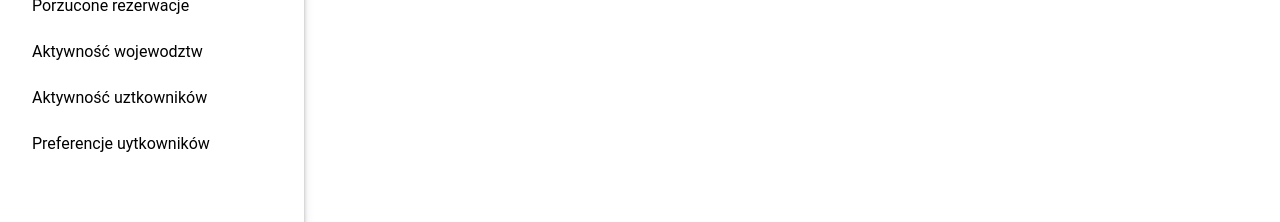
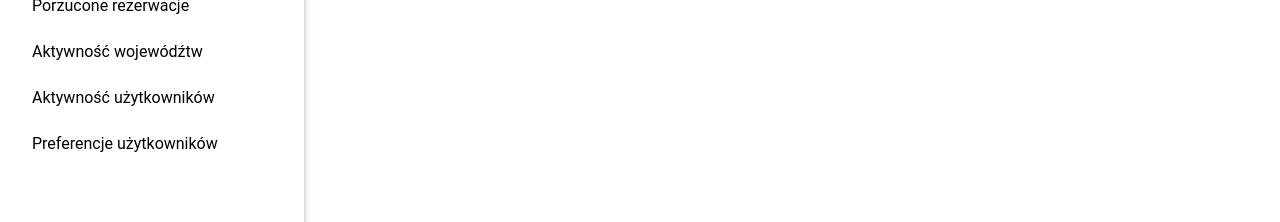
Before and after one commit to Rmiq/hackyeah-eam, a React (Create React App) app: page /dane-analityczne in a window 1280 px wide. Shown: the part 197-419 px from the top of the page. Built offline with nearby package versions, Linux system fonts and the light colour scheme.

Commit message:
sidebar name fix

```diff
--- a/src/app/pages/Analytics/index.js
+++ b/src/app/pages/Analytics/index.js
@@ -27,13 +27,13 @@ class Analytics extends Component {
                         <Link to="AnalyticsThree">Porzucone rezerwacje</Link>
                         </MenuItem>
                         <MenuItem>
-                        <Link to="AnalyticsFour">Aktywność wojewodztw</Link>
+                        <Link to="AnalyticsFour">Aktywność wojewódźtw</Link>
                         </MenuItem>
                         <MenuItem>
-                        <Link to="DistanceMap">Aktywność uztkowników</Link>
+                        <Link to="DistanceMap">Aktywność użytkowników</Link>
                         </MenuItem>
                         <MenuItem>
-                        <Link to="UserPreferences">Preferencje uytkowników</Link>
+                        <Link to="UserPreferences">Preferencje użytkowników</Link>
                         </MenuItem>
                     </MenuList>
                 </div>
```
